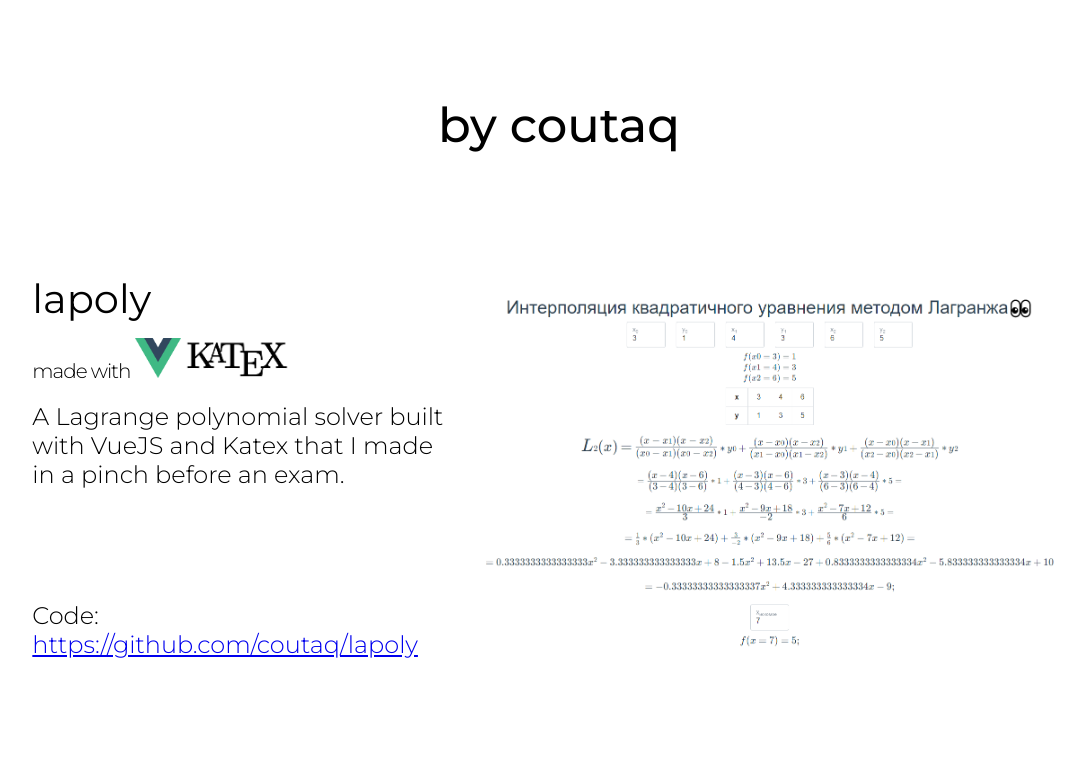
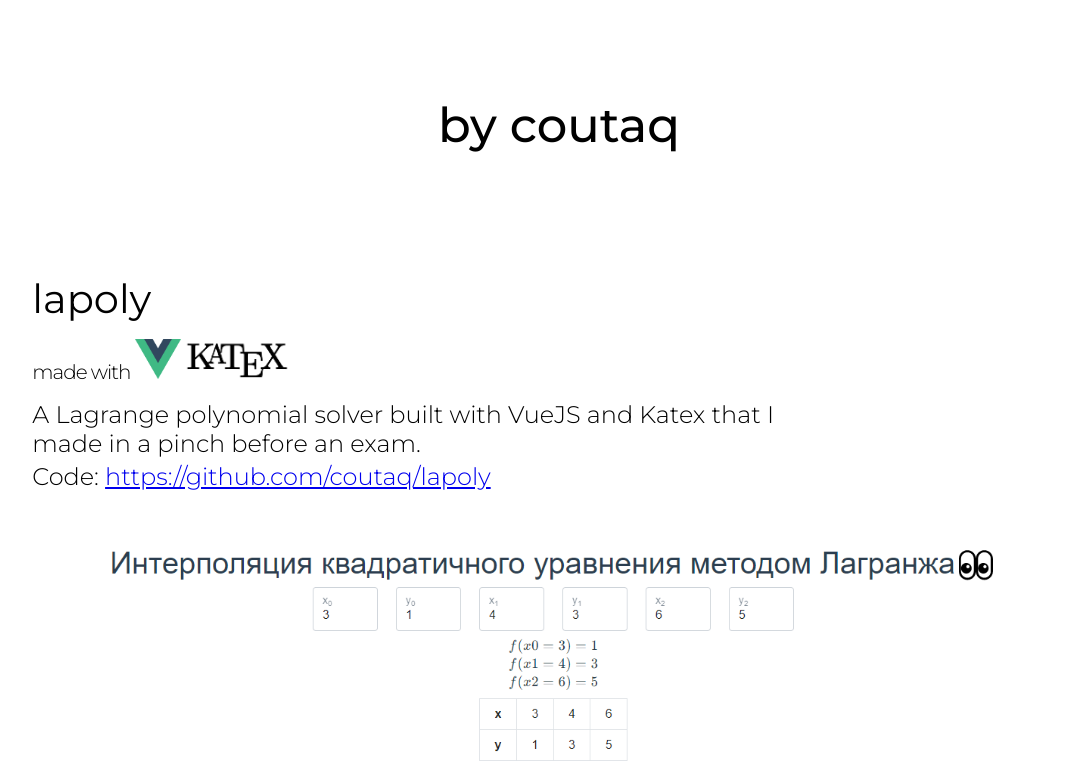
Before and after one commit to coutaq/coutaq.github.io, a plain HTML site: page index.html in a window 1280 px wide. Shown: the top 777 px of the page, without its empty margins (81-1166 px from the left). Drawn offline with Linux system fonts and the light colour scheme; grey boxes are pictures that could not be loaded.

Commit message:
fixed the mobile view.

```diff
--- a/index.html
+++ b/index.html
@@ -29,7 +29,7 @@
           >
         </div>
         <div class="item-showcase">
-          <img class="image-fluid" src="/static/lapoly.png" />
+          <img class="image-fluid" src="static/lapoly.png" />
         </div>
       </div>
       <div class="item">
@@ -50,7 +50,7 @@
           >
         </div>
         <div class="item-showcase">
-          <img class="image-fluid" src="/static/img2pdf.png" />
+          <img class="image-fluid" src="static/img2pdf.png" />
         </div>
       </div>
       <div class="item">
@@ -72,7 +72,7 @@
           >
         </div>
         <div class="item-showcase">
-          <img class="image-fluid" src="/static/sectio.jpg" />
+          <img class="image-fluid" src="static/sectio.jpg" />
         </div>
       </div>
     </main>
--- a/styles.css
+++ b/styles.css
@@ -1,83 +1,90 @@
-@import url('https://fonts.googleapis.com/css2?family=Montserrat:ital,wght@0,100;0,200;0,300;0,400;0,500;0,600;0,700;0,800;0,900;1,100;1,200;1,300;1,400;1,500;1,600;1,700;1,800;1,900&display=swap');
-body{
-    font-family: 'Montserrat', -apple-system, BlinkMacSystemFont, 'Segoe UI', Roboto, Oxygen, Ubuntu, Cantarell, 'Open Sans', 'Helvetica Neue', sans-serif;
+@import url("https://fonts.googleapis.com/css2?family=Montserrat:ital,wght@0,100;0,200;0,300;0,400;0,500;0,600;0,700;0,800;0,900;1,100;1,200;1,300;1,400;1,500;1,600;1,700;1,800;1,900&display=swap");
+body {
+  font-family: "Montserrat", -apple-system, BlinkMacSystemFont, "Segoe UI",
+    Roboto, Oxygen, Ubuntu, Cantarell, "Open Sans", "Helvetica Neue", sans-serif;
 }
-main{
+main {
   margin: 3em 0 10em 0;
   display: grid;
   grid-template-columns: repeat(12, 1fr);
   row-gap: 7.5em;
 }
 
-.heading{
+.heading {
   font-size: 3em;
   font-weight: 500;
   grid-column: 5 / span 4;
   text-align: center;
   margin-top: 1em;
 }
-
-.item{
-    display: grid;
-    grid-template-columns: repeat(5, 1fr);
-    grid-template-rows: 3em 3em auto 3em;
+.item {
+  display: flex;
+  display: flex;
+  flex-direction: column;
   margin: auto;
   grid-column: 2 / span 10;
   gap: 1em;
 }
-.item-title{
+
+@media only screen and (min-width: 768px) {
+  .item {
+    grid-template-columns: repeat(5, 1fr);
+    grid-template-rows: 3em 3em auto 3em;
+  }
+  .item-showcase {
+    grid-column: 3 / span 3;
+    grid-row: 1 / span 4;
+  }
+  .item > * {
     grid-column: 1 / span 2;
+  }
+}
+
+.item-title {
   font-size: 2.5em;
   font-weight: 400;
   height: min-content;
 }
-.item-description{
-    grid-column: 1 / span 2;
+.item-description {
   font-size: 1.5em;
   font-weight: 300;
   max-width: 50ch;
+  /* grid-row-; */
 }
 
-.item-showcase{
-    grid-column: 3 / span 3;
-    grid-row: 1 / span 4;
-}
-.item-link{
-    grid-column: 1 / span 2;
+.item-link {
   font-size: 1.5em;
   font-weight: 300;
   margin-top: -0.5em;
-    /* text-decoration: none; */
 }
-.item-tags{
-    grid-column: 1 / span 2;
+.item-tags {
   font-size: 1.25em;
   font-weight: 300;
   letter-spacing: -0.05em;
 }
-.image-fluid{
+.image-fluid {
   max-width: 100%;
   max-height: 100%;
 }
-.tag{
+.tag {
   width: auto;
   height: 2em;
 }
-.item:nth-of-type(3n) .item-title{
+.item:nth-of-type(3n) .item-title {
   grid-column: 4 / span 2;
 }
 
-.item:nth-of-type(3n) .item-description{
+.item:nth-of-type(3n) .item-description {
   grid-column: 4 / span 2;
 }
 
-.item:nth-of-type(3n) .item-showcase{
+.item:nth-of-type(3n) .item-showcase {
   grid-column: 1 / span 3;
 }
 
-.item:nth-of-type(3n) .item-link{
+.item:nth-of-type(3n) .item-link {
   grid-column: 4 / span 2;
 }
-.item:nth-of-type(3n) .item-tags{
+.item:nth-of-type(3n) .item-tags {
   grid-column: 4 / span 2;
 }
```
Lines whose indentation alone changed are shown as unchanged.
